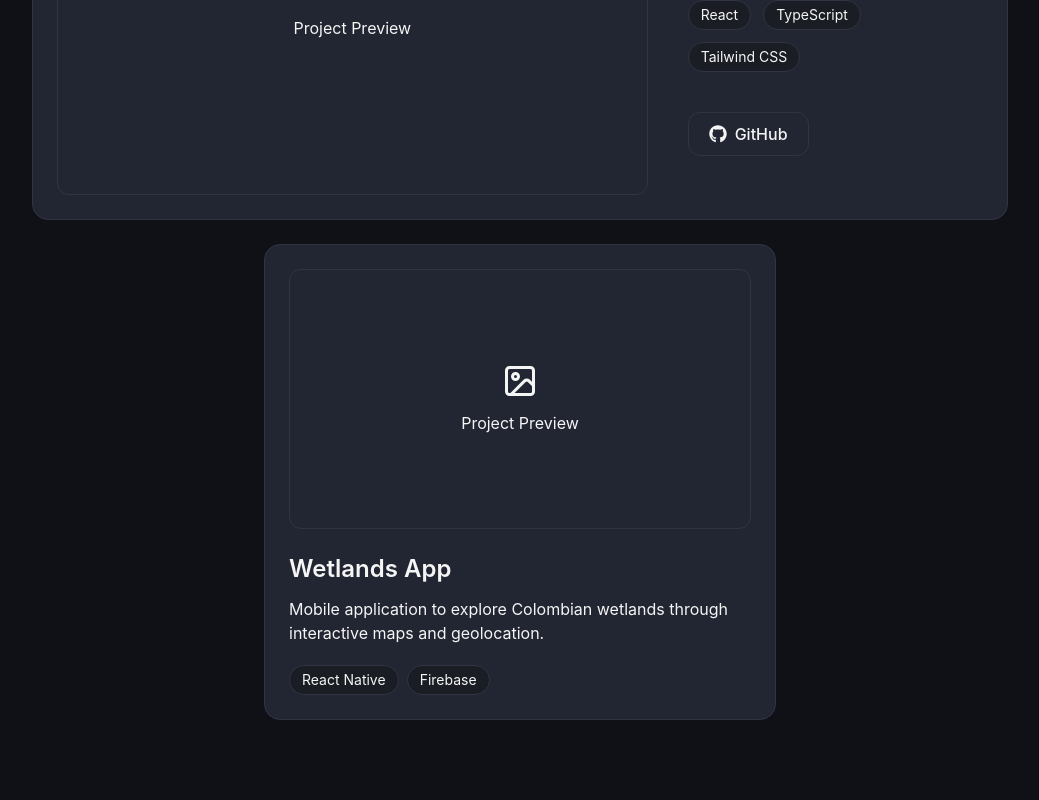
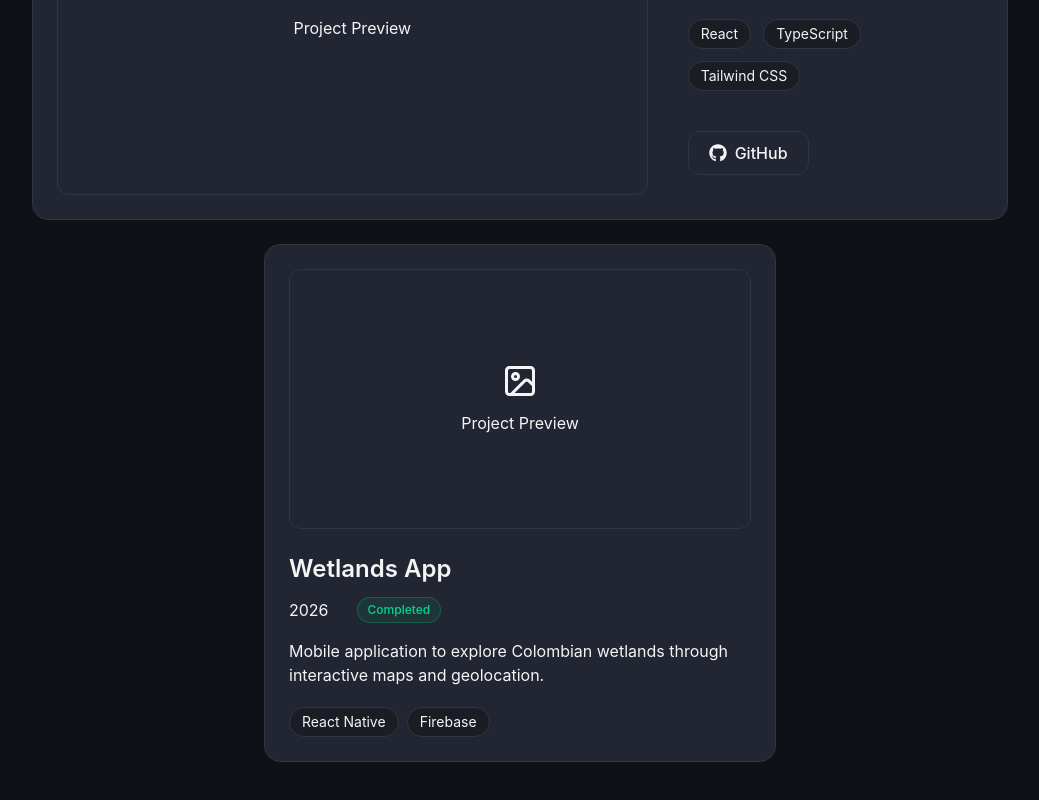
Before and after one commit to Ian-777/vitora, a React (Vite) app: page / in a window 1280 px wide. Shown: the part 1870-2670 px from the top of the page, without its empty margins (120-1159 px from the left). Before the commit the page ends 2638 px from the top, so only its background shows below. Built offline with nearby package versions, Linux system fonts and the light colour scheme.

Commit message:
Version 1.1.8

```diff
--- a/src/features/website/components/projects/FeaturedProjectCard.tsx
+++ b/src/features/website/components/projects/FeaturedProjectCard.tsx
@@ -12,6 +12,7 @@ import {
 
 import { websiteContent } from "../../content/website-content";
 import type { Project } from "../../profile/types";
+import { ProjectMeta } from "./ProjectMeta";
 
 interface FeaturedProjectCardProps {
   project: Project;
@@ -76,6 +77,11 @@ export function FeaturedProjectCard({
             {project.title}
           </Typography>
 
+          <ProjectMeta
+            period={project.period}
+            status={project.status}
+          />
+
           <Typography
             variant="body"
             className="mt-6 max-w-prose text-[var(--muted-foreground)]"
--- a/src/features/website/components/projects/ProjectCard.tsx
+++ b/src/features/website/components/projects/ProjectCard.tsx
@@ -14,6 +14,7 @@ import { cn } from "@/shared/utils";
 
 import { websiteContent } from "../../content/website-content";
 import type { Project } from "../../profile/types";
+import { ProjectMeta } from "./ProjectMeta";
 
 interface ProjectCardProps {
   project: Project;
@@ -78,9 +79,14 @@ export function ProjectCard({
         {project.title}
       </Typography>
 
+      <ProjectMeta
+        period={project.period}
+        status={project.status}
+      />
+
       <Typography
         variant="body"
-        className="mt-3 flex-1"
+        className="mt-4 flex-1"
       >
         {project.description}
       </Typography>
--- /dev/null
+++ b/src/features/website/components/projects/ProjectMeta.tsx
@@ -0,0 +1,38 @@
+import { Typography } from "@/shared/ui";
+
+import type { ProjectStatus } from "../../profile/types";
+
+interface ProjectMetaProps {
+  period: string;
+  status: ProjectStatus;
+}
+
+export function ProjectMeta({
+  period,
+  status,
+}: ProjectMetaProps) {
+  return (
+    <div className="mt-3 flex items-center gap-3">
+      <Typography
+        variant="small"
+        className="text-[var(--muted-foreground)]"
+      >
+        {period}
+      </Typography>
+
+      <span className="h-1 w-1 rounded-full bg-[var(--muted-foreground)]" />
+
+      <span
+        className={[
+          "rounded-full border px-2.5 py-1 text-xs font-medium",
+
+          status === "Completed"
+            ? "border-emerald-500/30 bg-emerald-500/10 text-emerald-400"
+            : "border-amber-500/30 bg-amber-500/10 text-amber-400",
+        ].join(" ")}
+      >
+        {status}
+      </span>
+    </div>
+  );
+}
```
